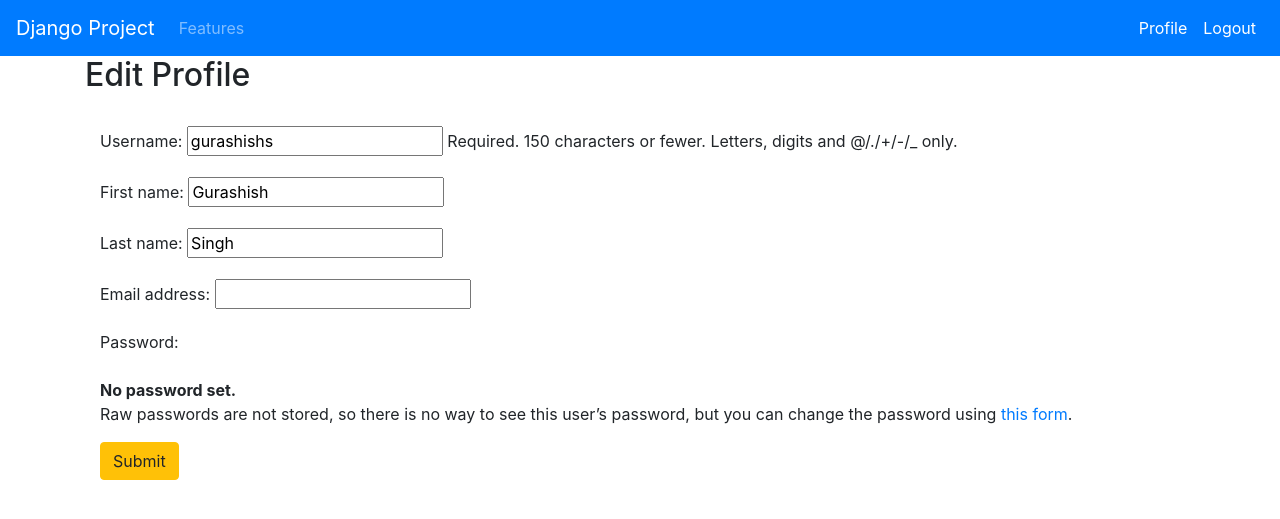
After one commit to gurashish1singh/maxG_Django, a Django app: page /accounts/profile/edit/ in a window 1280 px wide. The commit adds this page. Shown: the top 519 px of the page. Run offline with Django 3.2, Linux system fonts and the light colour scheme; a user stored in the database is signed in; some libraries are stand-ins or nearby versions.

```diff
--- /dev/null
+++ b/tutorial/accounts/forms.py
@@ -0,0 +1,42 @@
+from  django import forms
+from django.contrib.auth.models import User
+from django.contrib.auth.forms import UserCreationForm, UserChangeForm
+
+class RegistrationForm(UserCreationForm):
+    email = forms.EmailField(required=True)
+
+    # Contains the metadata
+    class Meta:
+        model = User
+        fields = [
+            'username',
+            'first_name',
+            'last_name',
+            'password1',
+            'password2',
+            'email'
+            ]
+
+    def save(self, commit=True):
+        user = super(RegistrationForm, self).save(commit=False)
+        user.first_name = self.cleaned_data['first_name']
+        user.last_name = self.cleaned_data['last_name']
+        user.email = self.cleaned_data['email']
+
+        if commit:
+            user.save()
+
+        return user
+
+
+class EditProfileForm(UserChangeForm):
+
+    class Meta:
+        model = User
+        fields = [
+            'username',
+            'first_name',
+            'last_name',
+            'email'
+            ]
+        # exclude = []
--- /dev/null
+++ b/tutorial/accounts/templates/accounts/edit_profile.html
@@ -0,0 +1,15 @@
+{% extends 'base.html' %}
+
+{% block content%}
+
+    <h2> Edit Profile </h2><br>
+
+    <div class="container-fluid">
+       <form action="" method="POST"> {% csrf_token %}
+            {{ form.as_p }}
+            <button class=" btn btn-warning" type="submit"> Submit </button>
+       </form>
+    </div>
+
+
+{% endblock  %}
--- a/tutorial/accounts/urls.py
+++ b/tutorial/accounts/urls.py
@@ -2,15 +2,31 @@ from django.urls import path
 from .views import (
     home,
     register,
-    # login,
+    view_profile,
+    edit_profile,
+    change_password,
 )
 
-from django.contrib.auth.views import LoginView, LogoutView
-
+from django.contrib.auth.views import (
+    LoginView,
+    LogoutView,
+    PasswordResetView,
+    PasswordResetDoneView,
+    PasswordResetConfirmView,
+    PasswordResetCompleteView
+)
+7
 
 urlpatterns = [
     path('', home, name='home'),
     path('login/', LoginView.as_view(template_name='accounts/login.html'), name='login'),
     path('logout/', LogoutView.as_view(template_name='accounts/logout.html'), name='logout'),
     path('register/', register, name='register'),
+    path('profile/', view_profile, name='view_profile'),
+    path('profile/edit/', edit_profile, name='edit_profile'),
+    path('change-password', change_password, name='change_password'),
+    path('reset-password', PasswordResetView.as_view(), name='reset_password'),
+    path('reset-password/done', PasswordResetDoneView.as_view(), name='password_reset_done'),
+    path('reset-password/confirm/<uidb64>/<token>', PasswordResetConfirmView.as_view(), name='password_reset_confirm'),
+    path('reset-password/complete', PasswordResetCompleteView.as_view(), name='password_reset_complete'),
 ]
--- a/tutorial/accounts/views.py
+++ b/tutorial/accounts/views.py
@@ -1,5 +1,16 @@
 from django.shortcuts import render,redirect
-from django.contrib.auth.forms import UserCreationForm
+from django.contrib.auth import update_session_auth_hash # This is used so that the user is still loggged in after password change
+from django.contrib.auth.forms import (
+    UserCreationForm,
+    UserChangeForm,
+    PasswordChangeForm,
+)
+
+from .forms import (
+    RegistrationForm,
+    EditProfileForm,
+)
+
 
 # Create your views here.
 def home(request):
@@ -19,12 +30,12 @@ def login_redirect(request):
 def register(request):
 
     if request.method=='POST':
-        form = UserCreationForm(request.POST)
+        form = RegistrationForm(request.POST)
         if form.is_valid:
             form.save()
             return redirect('/accounts/')
     else:
-        form = UserCreationForm()
+        form = RegistrationForm()
 
 
     context = {
@@ -33,3 +44,58 @@ def register(request):
     }
     template_name = 'accounts/register.html'
     return render(request,template_name,context)
+
+
+def view_profile(request):
+
+    context = {
+        'title' : 'Profile',
+        'user' : request.user,
+    }
+    template_name = 'accounts/profile.html'
+    return render(request, template_name, context)
+
+
+def edit_profile(request):
+    if request.method=='POST':
+        form = EditProfileForm(request.POST, instance=request.user)
+
+        if form.is_valid():
+            form.save()
+            return redirect('/accounts/profile')
+        else:
+            return redirect('/accounts/profile/edit')
+
+    else:
+        form = EditProfileForm(instance=request.user)
+
+
+    context = {
+        'title' : 'Edit Profile',
+        'form' : form,
+    }
+    template_name = 'accounts/edit_profile.html'
+    return render(request, template_name, context)
+
+
+def change_password(request):
+    if request.method=='POST':
+        form = PasswordChangeForm(data=request.POST, user=request.user)
+
+        if form.is_valid():
+            form.save()
+            update_session_auth_hash(request, form.user)
+            return redirect('/accounts/profile')
+        else:
+            return redirect('/accounts/change-password')
+
+    else:
+        form = PasswordChangeForm(user=request.user)
+
+
+    context = {
+        'title' : 'Edit Password',
+        'form' : form,
+    }
+    template_name = 'accounts/change_password.html'
+    return render(request, template_name, context)
--- a/tutorial/templates/navbar.html
+++ b/tutorial/templates/navbar.html
@@ -16,12 +16,21 @@
     </div>
     <div class="collapse navbar-collapse" id="navbarNav">
         <ul class="navbar-nav ml-auto">
+            {% if user.is_authenticated %}
+            <li class="nav-item active">
+                <a class="nav-link" href="/accounts/profile"> Profile </a>
+            </li>
+            <li class="nav-item active">
+                <a class="nav-link" href="/accounts/logout"> Logout </a>
+            </li>
+            {% else %}
             <li class="nav-item active">
                 <a class="nav-link" href="/accounts/register"> Register </a>
             </li>
             <li class="nav-item active">
                 <a class="nav-link" href="/accounts/login"> Login </a>
             </li>
+            {% endif  %}
         </ul>
     </div>
 </nav>
--- a/tutorial/tutorial/settings.py
+++ b/tutorial/tutorial/settings.py
@@ -124,3 +124,7 @@ USE_TZ = True
 STATIC_URL = '/static/'
 
 LOGIN_REDIRECT_URL = '/accounts/'
+
+# For Sending password reset emails
+EMAIL_HOST = 'localhost'
+EMAIL_PORT = 1025
```
Also changed, not shown: tutorial/accounts/templates/accounts/change_password.html (added, +15 -0 lines), tutorial/accounts/templates/accounts/profile.html (added, +22 -0 lines), tutorial/db.sqlite3.
